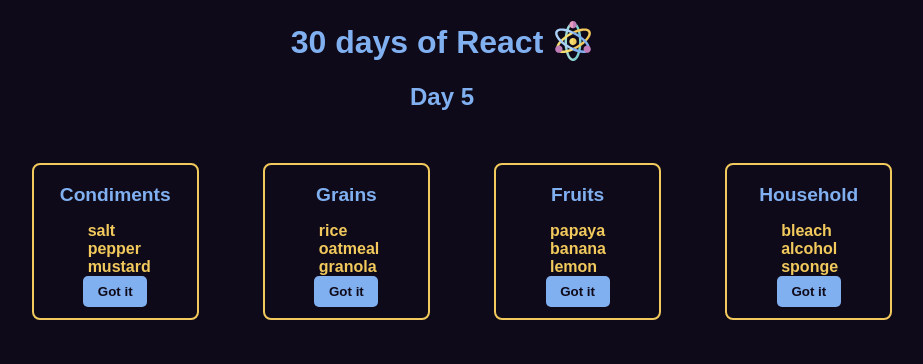
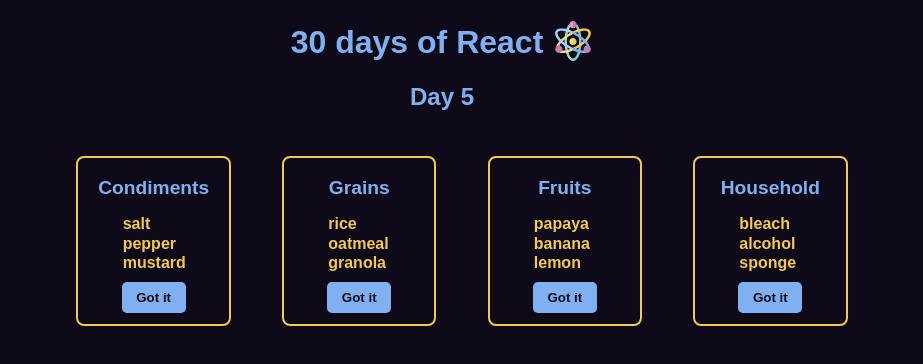
Before and after one commit to romeiro-bru/react-grocery-list, a React (Create React App) app: page / in a window 1280 px wide. Shown: the top 364 px of the page, without its empty margins (198-1121 px from the left). Built offline with nearby package versions, Linux system fonts and the light colour scheme.

Commit message:
Add margin to cards lists

```diff
--- a/src/styles.css
+++ b/src/styles.css
@@ -8,11 +8,11 @@ body {
 }
 
 .groceryList {
-  padding: 0.2rem 1.5rem;
-  min-width: 7.2rem;
+  padding: 0.2rem 1.2rem;
+  min-width: 7rem;
   border: 2px solid #f1c95c;
   font-weight: bold;
-  margin: 2rem;
+  margin: 1.6rem;
   border-radius: 8px;
   color: #f1c95c;
   list-style: none;
@@ -25,14 +25,14 @@ body {
 .groceryList li {
   text-align: left;
   list-style: none;
-  margin-left: -10px;
+  margin: 0 0 1.5px -15px;
 }
 
 .groceryList button {
   border: none;
   border-radius: 5px;
   padding: 0.5rem 1.1em;
-  margin-bottom: 8px;
+  margin: 8px;
   background: #81b0f1;
   color: #0f0a19;
   font-weight: bold;
```
